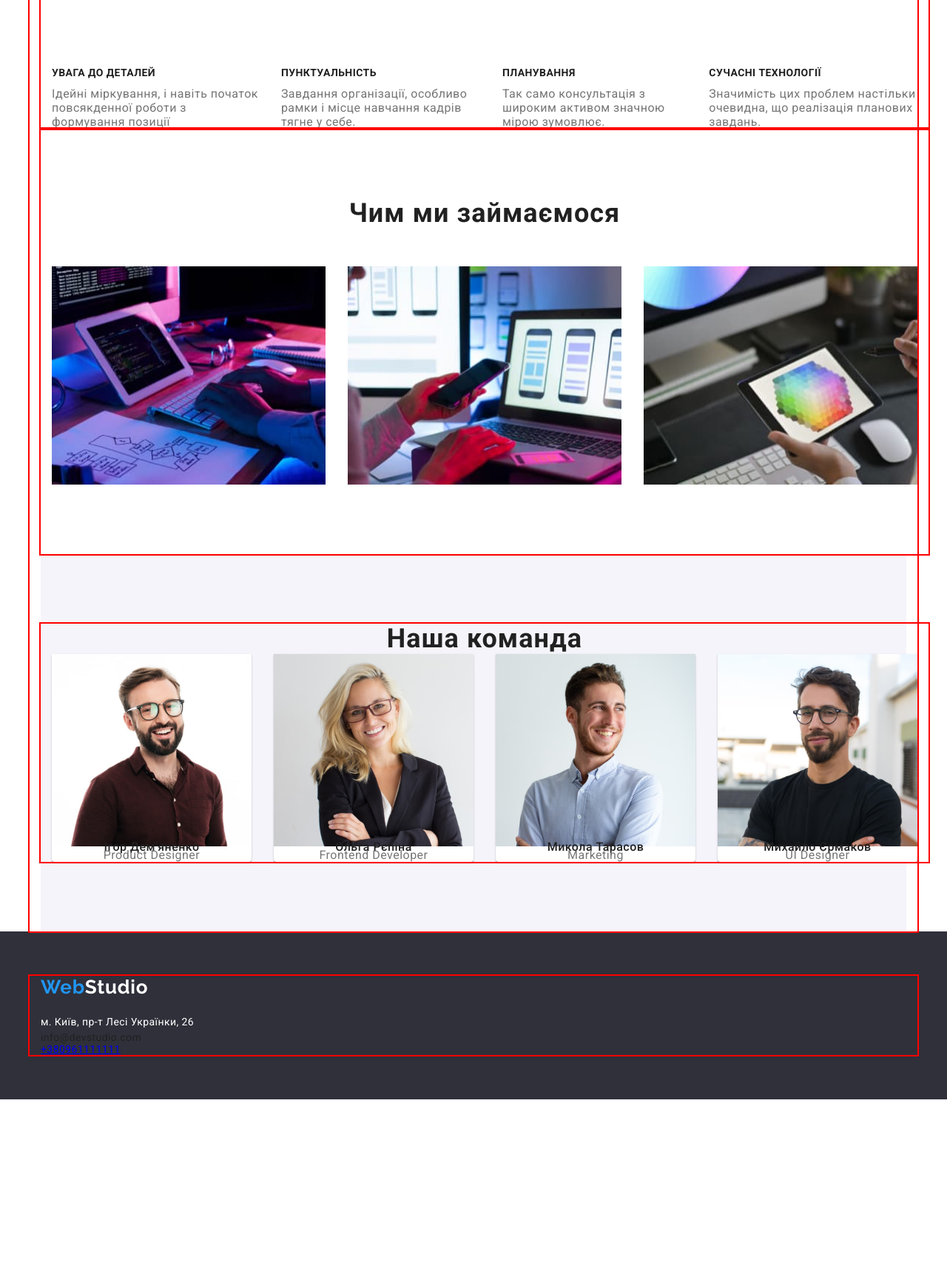
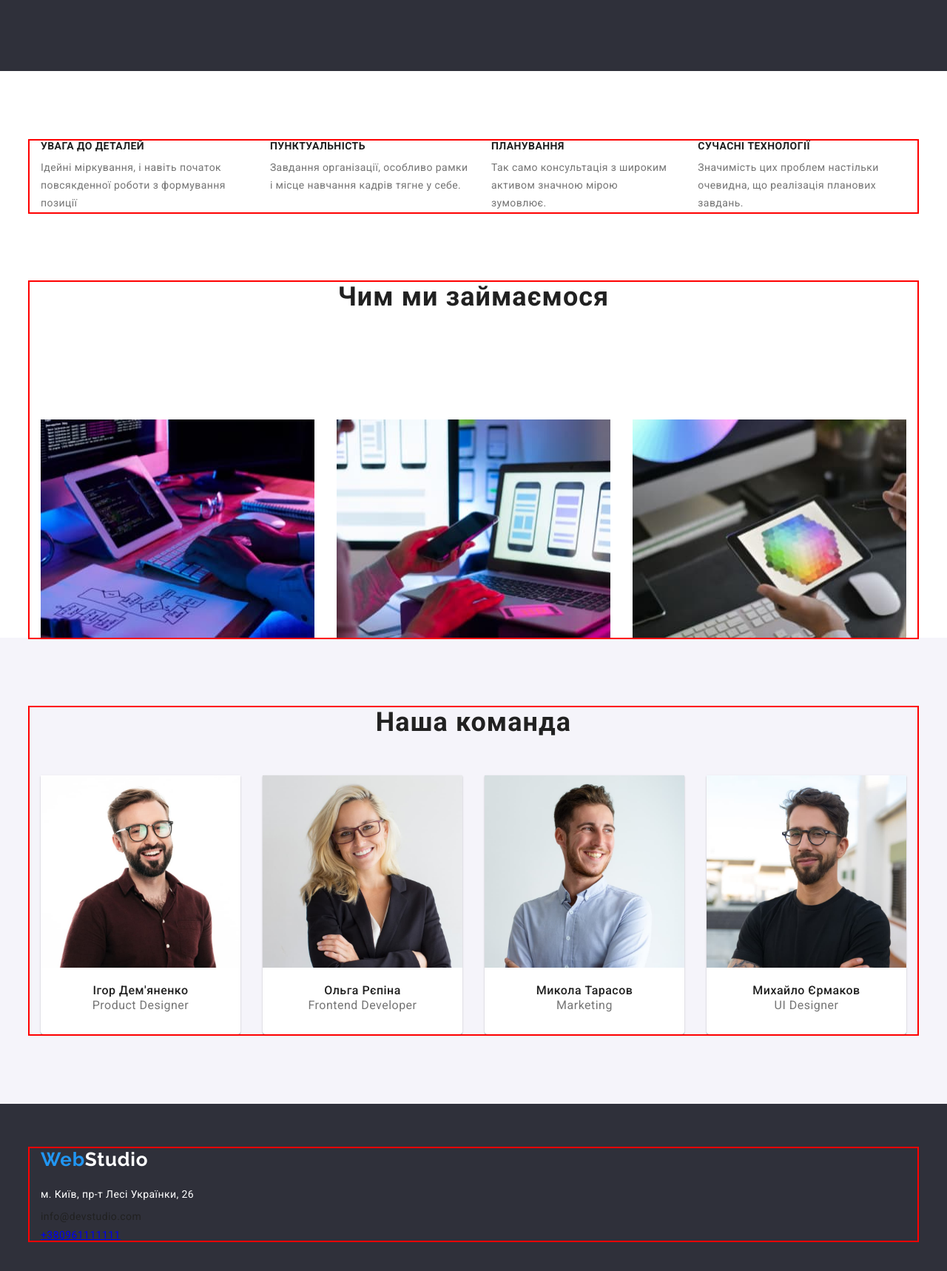
Before and after one commit to Ramila2201/goit-markup-hw-03, a plain HTML site: page index.html in a window 1280 px wide. Shown: the part 648-2366 px from the top of the page at 74% size. Before the commit the page ends 2134 px from the top, so only its background shows below. Drawn offline with nearby package versions, Linux system fonts and the light colour scheme.

Commit message:
робота над помилками

```diff
--- a/css/styles.css
+++ b/css/styles.css
@@ -78,6 +78,10 @@ img{
     color: #2196F3;
     text-decoration: none;
 }
+
+.list-index-foot {
+    margin-bottom: 9px;
+}
 /* ------HEADER--------HEADER-------HEADER--------HEADER--------*/
 .page-header {
     display: flex;
@@ -90,12 +94,11 @@ img{
 .container-index-head {
     display: flex;
     align-items: center;
-    justify-content: space-between;
 }
 
 .nav-index-head {
     display: flex;
-    gap: 50px;
+    align-items: center;
 }
 
 
@@ -109,6 +112,7 @@ img{
 .naw-index-contact {
     display: flex;
     gap: 50px;
+    margin-left: auto;
 }
 
 
@@ -122,10 +126,12 @@ img{
     letter-spacing: 0.02em;
     color: #212121;
     text-decoration: none;
+    display: block;
+    padding: 32px;
 }
 
-.header-list: hover,
-.header-list: focus {
+.header-list:hover,
+.header-list:focus {
 color: #2196F3;
 }
 
@@ -142,6 +148,8 @@ color: #2196F3;
     color: #757575;
     text-decoration: none;
     font-style: normal;
+    padding-top: 32px;
+    padding-bottom: 32px;
 }
 
 .contact-link: hover,
@@ -156,6 +164,7 @@ color: #2196F3;
     background-color: #2F303A;
     padding-bottom: 200px;
     padding-top: 200px;
+    text-align: center;
 }
 
 .main-title {
@@ -168,7 +177,6 @@ color: #2196F3;
     text-transform: uppercase;
     color: #FFFFFF;
     width: 696px;
-    height: 120px;
     margin: 0 auto;
     margin-bottom: 30px;
 }
@@ -182,28 +190,19 @@ color: #2196F3;
     font-weight: 700;
     font-size: 16px;
     line-height: 1.87;
-    position: absolute;
-    display: flex;
-    justify-content: space-around;
-    text-align: center;
-    align-items: center;
     letter-spacing: 0.06em;
     color: #FFFFFF;
     cursor: pointer;
     min-width: 216px;
-    height: 50px;
-    margin-left: 480px;
     padding: 10px 32px;
 }
 
 .benefits {
-
+    padding: 94px 0;
 }
 
 .order-list {
-    padding-top: 94px;
     display: flex;
-    justify-content: space-around;
     gap: 30px;
 }
 
@@ -221,9 +220,6 @@ color: #2196F3;
 
 }
 
-.benefits-item {
-
-}
 
 .title-list-text {
 
@@ -242,16 +238,13 @@ color: #2196F3;
 .section-p {
     font-family: 'Roboto', sans-serif;
     font-weight: 400;
-    font-size: 16px;
-    line-height: 1.19;
+    font-size: 14px;
+    line-height: 1.71;
     letter-spacing: 0.03em;
     color: #757575;
     margin-top: 10px;
 }
 
-.team-section {
-    background-color: #F5F4FA;
-}
 /*-------- Чим ми займаємося------- */
 .we-work {
     ont-family: 'Roboto', sans-serif;
@@ -262,14 +255,12 @@ color: #2196F3;
     letter-spacing: 0.03em;
     color: #212121;
     margin-bottom: 50px;
-    padding-top: 94px;
+    padding-bottom: 94px;
 }
 
 .we-work-list {
     display: flex;
-    justify-content: space-around;
     gap: 30px;
-    padding-bottom: 94px;
 }
 /* --------Команда--------*/
 .team-section{
@@ -287,19 +278,18 @@ color: #2196F3;
     text-align: center;
     letter-spacing: 0.03em;
     color: #212121;
-    text-align: center;
+    margin-bottom: 50px;
 }
 
 .team-list {
     display: flex;
-    justify-content: space-around;
     gap: 30px;
 }
 
 .ourteam-index {
     background: #FFFFFF;
-        box-shadow: 0px 1px 3px rgba(0, 0, 0, 0.12), 0px 1px 1px rgba(0, 0, 0, 0.14), 0px 2px 1px rgba(0, 0, 0, 0.2);
-        border-radius: 0px 0px 4px 4px;
+    box-shadow: 0px 1px 3px rgba(0, 0, 0, 0.12), 0px 1px 1px rgba(0, 0, 0, 0.14), 0px 2px 1px rgba(0, 0, 0, 0.2);
+    border-radius: 0px 0px 4px 4px;
 }
 
 .team-name {
@@ -310,6 +300,7 @@ color: #2196F3;
     text-align: center;
     letter-spacing: 0.03em;
     color: #212121;
+    margin-top: 30px;
 }
 
 .working {
@@ -320,6 +311,8 @@ color: #2196F3;
     text-align: center;
     letter-spacing: 0.03em;
     color: #757575;
+    margin-top: 10px;
+    padding-bottom: 30px;
 }
 
 /* ------FOOTER-----FOOTER------FOOTER------FOOTER------FOOTER------ */
@@ -330,9 +323,6 @@ color: #2196F3;
     padding-bottom: 60px;
 }
 
-.footer-logo-index {
-    margin-bottom: 20px;
-}
 
 .footer-logo {
     font-family: 'Raleway';
@@ -349,8 +339,13 @@ color: #2196F3;
     color: #2196F3;
 }
 
+
 .footer-index-list {
+    margin-bottom: 9px;
+}
 
+.address-footer-index {
+    margin-top: 20px;
 }
 
 .address {
@@ -370,6 +365,8 @@ color: #2196F3;
 }
 
 .footer-link {
+    font-family: 'Roboto';
+    font-style: normal;
     font-weight: 400;
     font-size: 14px;
     line-height: 1.71;
@@ -377,7 +374,6 @@ color: #2196F3;
     color: rgba(255, 255, 255, 0.6);
     text-decoration: none;
     font-style: normal;
-    font-family: 'Roboto', sans-serif;
 }
 
 .footer-link :hover
--- a/index.html
+++ b/index.html
@@ -33,8 +33,7 @@
     </header>
             <!--Головний контент-->
             <main>
-                <div class="container">
-                    <section class="main-section">
+                <section class="main-section">
                             <div class="container">
                             <h1 class="main-title">Ефективні рішення для вашого бізнесу</h1>
                             <button type="button" class="main-btn">Замовити послугу</button>
@@ -44,19 +43,19 @@
                             <div class="container">
                     <h2 class="hidden-header">Наші переваги</h2>
                     <ul class="order-list list">
-                        <li class="benefits-item">
+                        <li>
                             <h3 class=" section-heading">Увага до деталей</h3>
                             <p class=" section-p">Ідейні міркування, і навіть початок повсякденної роботи з формування позиції</p>
                         </li>
-                        <li class="benefits-item">
+                        <li>
                             <h3 class=" section-heading">Пунктуальність</h3>
                             <p class=" section-p">Завдання організації, особливо рамки і місце навчання кадрів тягне у себе.</p>
                         </li>
-                        <li class="benefits-item">
+                        <li>
                             <h3 class="t section-heading">Планування</h3>
                             <p class=" section-p">Так само консультація з широким активом значною мірою зумовлює.</p>
                         </li>
-                        <li class="benefits-item">
+                        <li>
                             <h3 class=" section-heading">Сучасні технології</h3>
                             <p class=" section-p">Значимість цих проблем настільки очевидна, що реалізація планових завдань.</p>
                         </li>
@@ -110,20 +109,16 @@
         </main>
                 <footer class="footer">
                     <div class="container">
-                    <div class="footer-logo-index">
-
                         <a href="./index.html" class="footer-logo"><span class="footer-web">Web</span>Studio</a>
-                    </div>
-
-                        <address>
+                        <address class="address-footer-index">
                         <ul class="footer-index-list list">
-                            <li><a href="https://goo.gl/maps/mVJf43payoTZsXNx5" target="_blank" rel="noopener norefferer nofollow"
-                                    class="address">м. Київ, пр-т Лесі Українки, 26</a></li>
-                            <li><a href="mailto:info@devstudio.com" class="footer-link"></a>info@devstudio.com</a></li>
-                            <li><a href="tel:+380961111111" class="footer-link">+380961111111</a></li>
+                        <li class="list-index-foot"><a href="https://goo.gl/maps/mVJf43payoTZsXNx5" target="_blank" rel="noopener norefferer nofollow"
+                        class="address">м. Київ, пр-т Лесі Українки, 26</a></li>
+                        <li class="list-index-foot"><a href="mailto:info@devstudio.com" class="footer-link"></a>info@devstudio.com</a></li>
+                        <li class="list-index-foot"><a href="tel:+380961111111" class="footer-link">+380961111111</a></li>
                         </ul>
                     </address>
                 </div>
-                </footer>
+            </footer>
         </body>
-</html>
+        </html>
```
